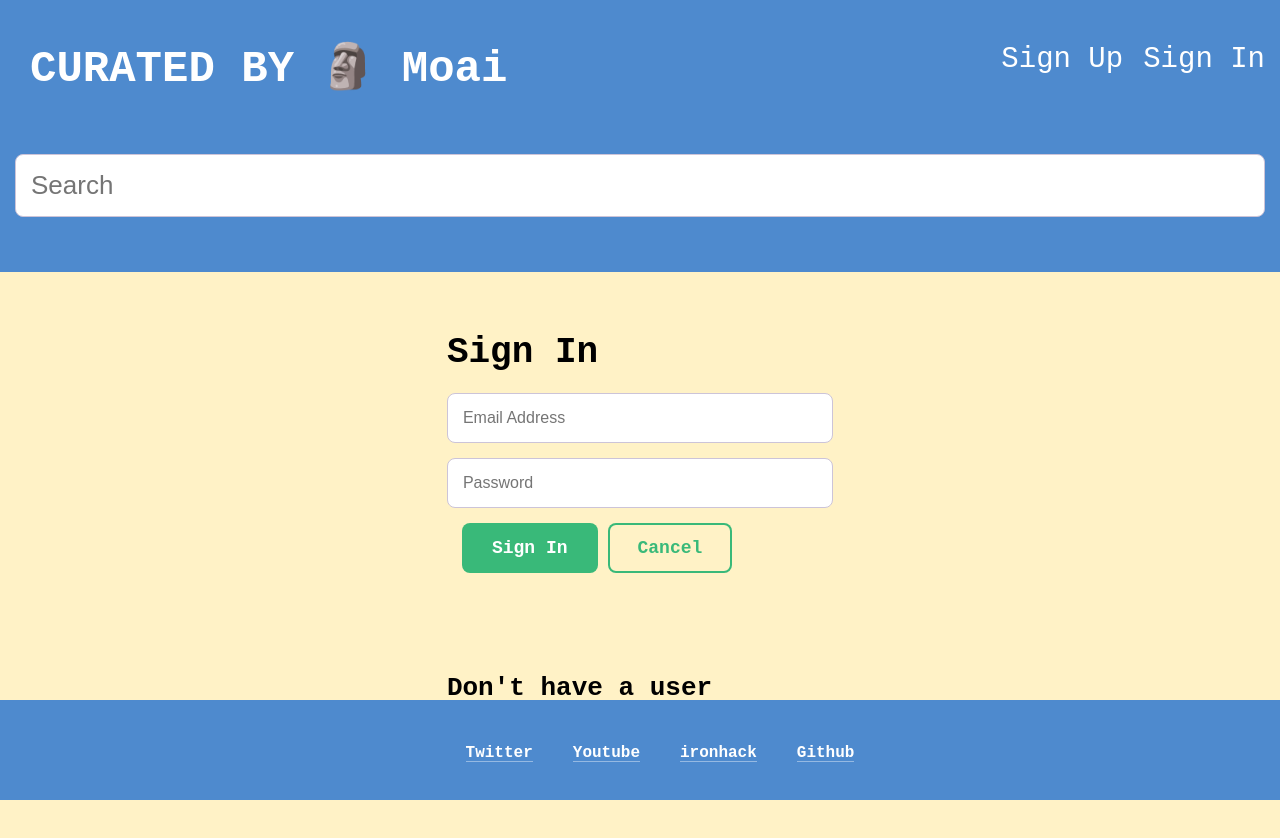
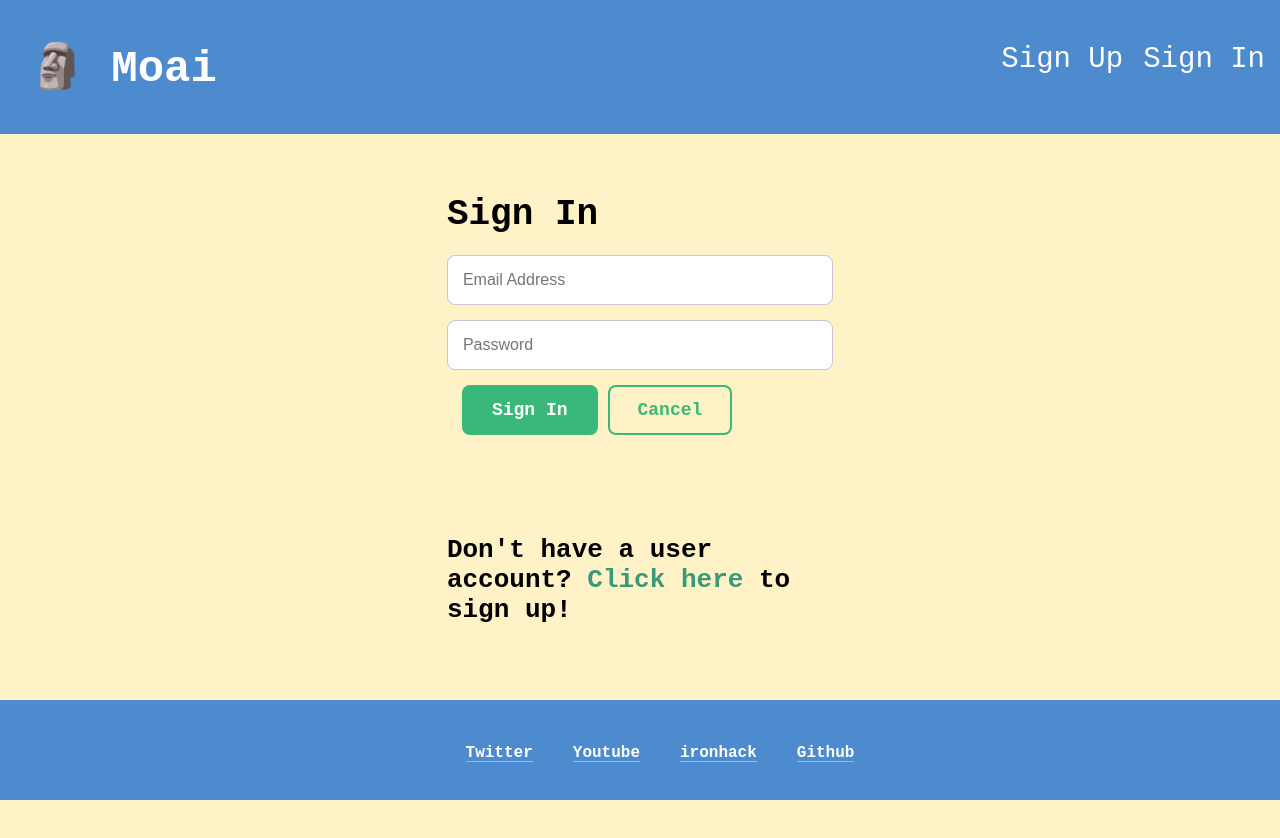
Before and after one commit to Rodrigohernandezsan/client-moai, a React (Create React App) app: page /signin in a window 1280 px wide. Shown: the top 838 px of the page. Built offline with nearby package versions, Linux system fonts and the light colour scheme.

Commit message:
CreateCourse

```diff
--- a/src/App.css
+++ b/src/App.css
@@ -129,7 +129,6 @@ body {
   background: #4e8ace;
   padding: 40px 0;
   margin-bottom: 30px;
-
 }
 /* line 17, ../sass/global.sass */
 .header--logo {
@@ -507,15 +506,19 @@ p {
 .signin,
 .signup {
   margin-top: 60px;
-  font-size: 26PX;
+  font-size: 26px;
+
 }
 
 
-.Search {
-    margin-top: 60px;
-    font-size: 26PX;
-
- }
+/* .Search {
+    font-size: 17px;
+    display: inline-block;
+    font-family: Roboto Mono,monospace;
+    position: relative;
+    padding: 10 15px;
+    margin: 0;
+ } */
 
 /* line 468, ../sass/global.sass */
 textarea {
--- a/src/components/Header.js
+++ b/src/components/Header.js
@@ -14,7 +14,7 @@ const Header = () => {
             ?
             <div className="header">
               <div className="bounds">
-                <h1 className="header--logo"> CURATED BY 🗿 Moai </h1>
+                <h1 className="header--logo"> 🗿 Moai </h1>
                 <nav>
                   <span>Welcome {context.firstName} {context.lastName}</span>
                   <Link className="signout" to="/signout">Sign Out</Link>
@@ -26,13 +26,15 @@ const Header = () => {
             <div className="header">
             <div className="bounds">
 
-             <h1 className="header--logo"> CURATED BY 🗿 Moai </h1>
-
+             <h1 className="header--logo"> 🗿 Moai </h1>
+                {/* <div className="Search">
+                <input className="Search" type="text" placeholder="Search..." aria-label="Search" to="/search"></input>
+                </div> */}
                 <nav>
                 <Link className="signup" to="/signup">Sign Up</Link>
                 <Link className="signin" to="/signin">Sign In</Link>
                 </nav>
-                <input className="Search" type="text" placeholder="Search" aria-label="Search" to="/search"></input>
+
 
               </div>
 
```
